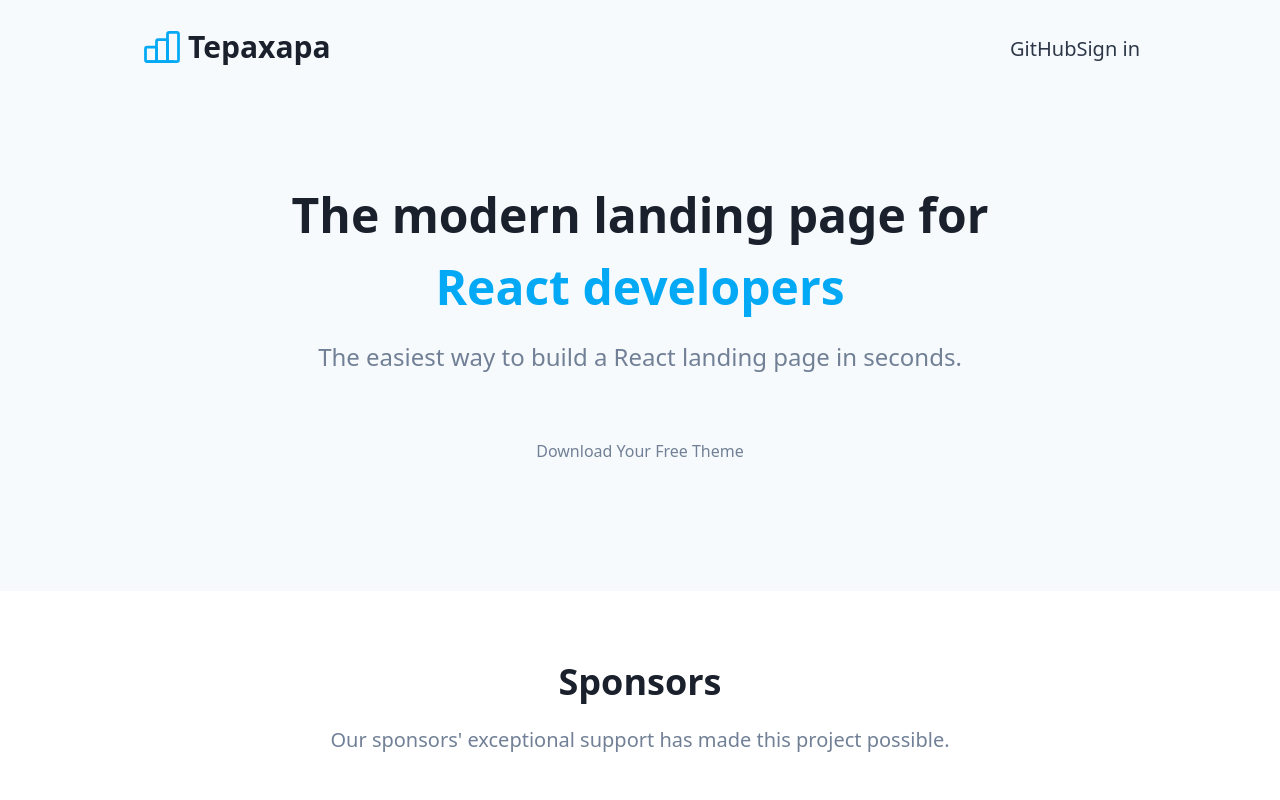
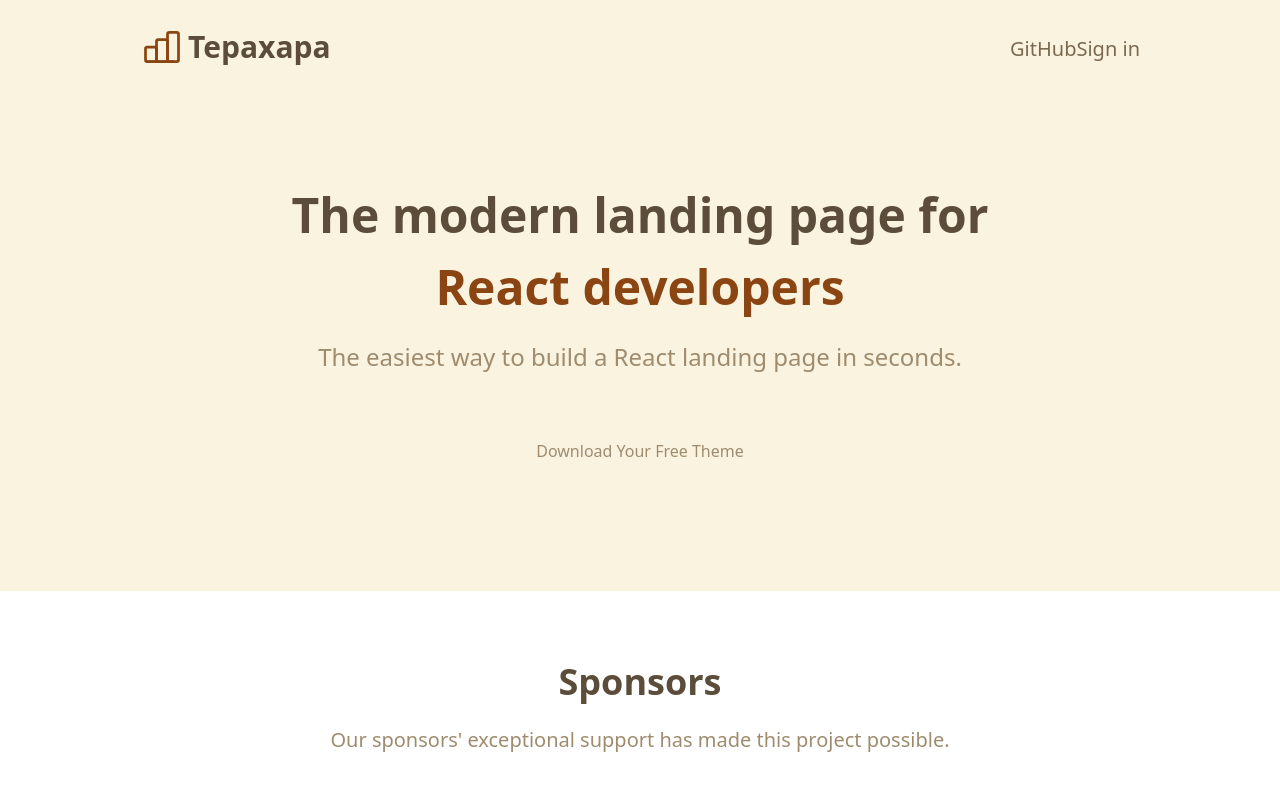
Before and after one commit to F10S4NT/react-landing, a Next.js app: page / in a window 1280 px wide. Shown: the top 800 px of the page. Built offline with nearby package versions, Linux system fonts and the light colour scheme.

Commit message:
se modifico la paleta de colores en tail

```diff
--- a/tailwind.config.js
+++ b/tailwind.config.js
@@ -16,26 +16,26 @@ module.exports = {
     extend: {
       colors: {
         primary: {
-          100: '#E6F6FE',
-          200: '#C0EAFC',
-          300: '#9ADDFB',
-          400: '#4FC3F7',
-          500: '#03A9F4',
-          600: '#0398DC',
-          700: '#026592',
-          800: '#014C6E',
-          900: '#013349',
+          100: '#E6A857', // Ocre muy claro
+          200: '#DDA339', // Ocre claro
+          300: '#CC7722', // Ocre medio
+          400: '#B5651D', // Ocre intenso
+          500: '#8B4513', // Ocre oscuro
+          600: '#7A3B10', // Ocre profundo
+          700: '#6F3E11', // Ocre más oscuro
+          800: '#5A2F0D', // Ocre intenso
+          900: '#441F08', // Ocre extra oscuro
         },
         gray: {
-          100: '#f7fafc',
-          200: '#edf2f7',
-          300: '#e2e8f0',
-          400: '#cbd5e0',
-          500: '#a0aec0',
-          600: '#718096',
-          700: '#4a5568',
-          800: '#2d3748',
-          900: '#1a202c',
+          100: '#FAF3E0', // Beige muy claro
+          200: '#F5F5DC', // Beige claro
+          300: '#EDE4C2', // Beige medio
+          400: '#D2C29D', // Beige intenso
+          500: '#B5A182', // Beige oscuro
+          600: '#9F8C6F', // Beige profundo
+          700: '#8C7A5D', // Beige más oscuro
+          800: '#7A6950', // Beige intenso
+          900: '#5C4D3B', // Beige extra oscuro
         },
       },
       lineHeight: {
```
